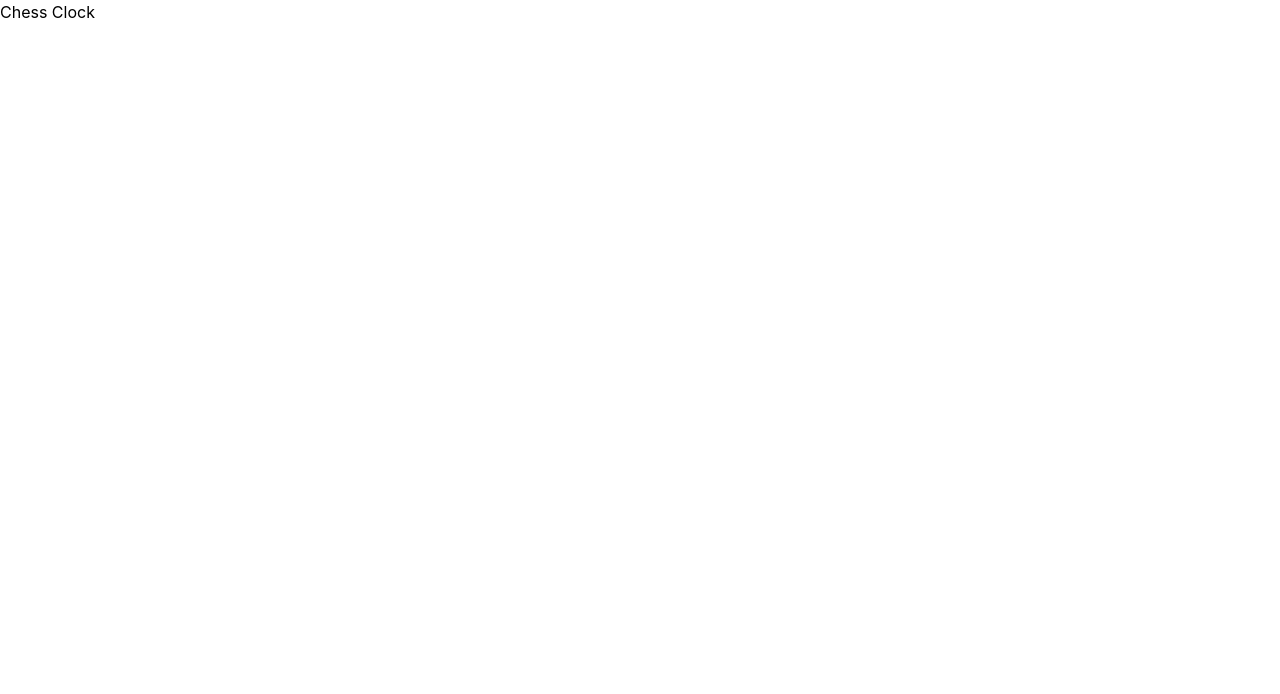
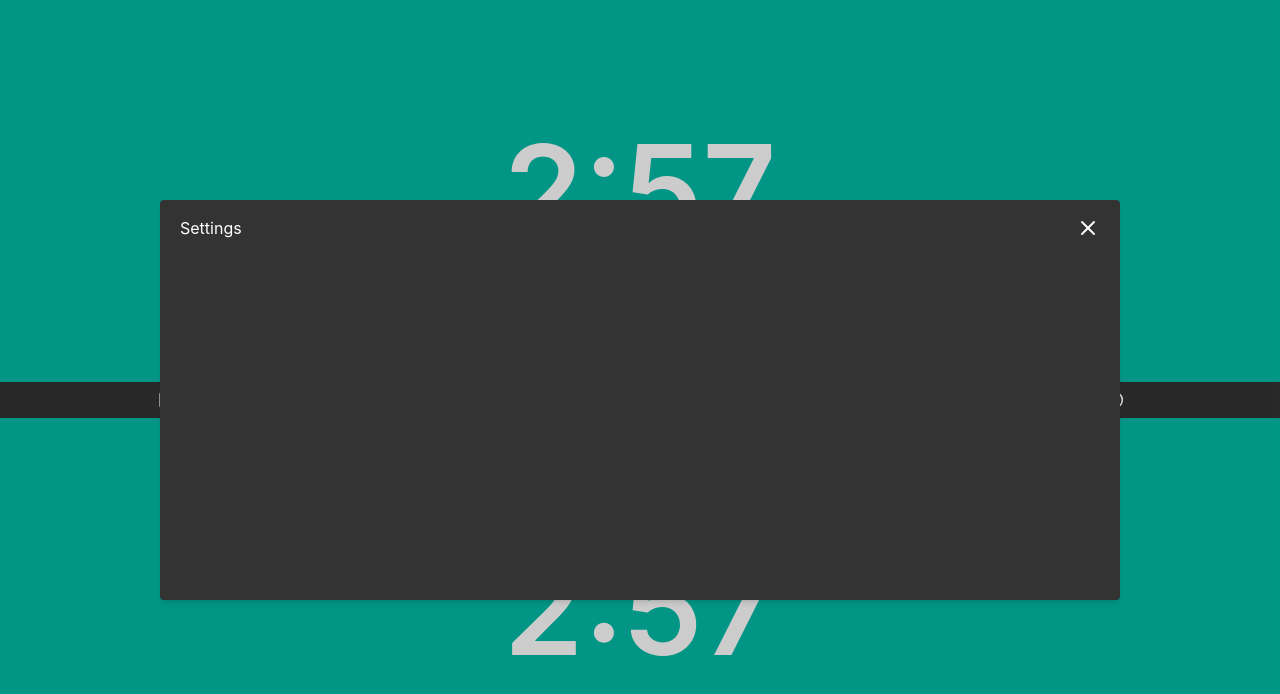
Before and after one commit to Umar-Farooq-5757/Mini-Projects, a React (Vite) app in the folder Chess Clock/: page / in a window 1280 px wide. Shown: the top 694 px of the page. Built offline with nearby package versions, Linux system fonts and the light colour scheme.

Commit message:
Chess Clock: Basic design implementation

```diff
--- a/Chess Clock/index.html
+++ b/Chess Clock/index.html
@@ -4,10 +4,11 @@
     <meta charset="UTF-8" />
     <link rel="icon" type="image/svg+xml" href="/favicon.svg" />
     <meta name="viewport" content="width=device-width, initial-scale=1.0" />
-    <title>chess-clock</title>
+    <title>Chess Clock</title>
   </head>
   <body>
     <div id="root"></div>
+    <div id="portal"></div>
     <script type="module" src="/src/main.jsx"></script>
   </body>
 </html>
--- a/Chess Clock/package.json
+++ b/Chess Clock/package.json
@@ -11,8 +11,10 @@
   },
   "dependencies": {
     "@tailwindcss/vite": "^4.2.2",
+    "lucide-react": "^1.3.0",
     "react": "^19.2.4",
     "react-dom": "^19.2.4",
+    "react-use-precision-timer": "^3.5.6",
     "tailwindcss": "^4.2.2"
   },
   "devDependencies": {
--- a/Chess Clock/src/App.jsx
+++ b/Chess Clock/src/App.jsx
@@ -1,12 +1,57 @@
-import './App.css'
-
+import { useState, useSyncExternalStore } from "react";
+import "./App.css";
+import {
+  Pause,
+  Play,
+  RotateCw,
+  SlidersHorizontal,
+  Volume2,
+  VolumeOff,
+} from "lucide-react";
+import Settings from "./components/Settings";
 function App() {
-
+  const [isPaused, setIsPaused] = useState(true);
+  const [isSoundEnabled, setIsSoundEnabled] = useState(true);
+  const [areSettingsOpen, setAreSettingsOpen] = useState(true);
   return (
-    <>
-      Chess Clock
-    </>
-  )
+    <main className="flex min-h-screen flex-col select-none">
+      {/* Player 1 time */}
+      <div className="bg-teal-500 grow text-white font-semibold text-9xl text flex justify-center items-center">
+        2:57
+      </div>
+      {/* Controls */}
+      <div className="bg-black/80 text-white py-2 px-2 flex items-center justify-around">
+        <div onClick={() => setIsPaused(!isPaused)}>
+          {isPaused ? (
+            <Play className="size-5" />
+          ) : (
+            <Pause className="size-5" />
+          )}
+        </div>
+        <div>
+          <RotateCw className="size-5" />
+        </div>
+        <div onClick={() => setAreSettingsOpen(!areSettingsOpen)}>
+          <SlidersHorizontal className="size-5" />
+        </div>
+        <div onClick={() => setIsSoundEnabled(!isSoundEnabled)}>
+          {isSoundEnabled ? (
+            <Volume2 className="size-5" />
+          ) : (
+            <VolumeOff className="size-5" />
+          )}
+        </div>
+      </div>
+      {/* Player 2 time */}
+      <div className="bg-teal-500 grow text-white font-semibold text-9xl text flex justify-center items-center">
+        2:57
+      </div>
+      <Settings
+        areSettingsOpen={areSettingsOpen}
+        setAreSettingsOpen={setAreSettingsOpen}
+      />
+    </main>
+  );
 }
 
-export default App
+export default App;
--- /dev/null
+++ b/Chess Clock/src/components/Settings.jsx
@@ -0,0 +1,24 @@
+import { X } from "lucide-react";
+import { createPortal } from "react-dom";
+
+function Settings({ areSettingsOpen, setAreSettingsOpen }) {
+  return createPortal(
+    <div
+      onClick={() => setAreSettingsOpen(false)}
+      className={`${!areSettingsOpen && "hidden"} fixed inset-0 flex justify-center items-center bg-black/20`}>
+      <div
+        onClick={(e) => e.stopPropagation()}
+        className="bg-[#333333] h-1/2 w-3/4 rounded-sm shadow-md text-white px-5 py-4">
+        <div className="flex justify-between items-center">
+          <h2>Settings</h2>
+          <button onClick={()=>setAreSettingsOpen(false)}>
+            <X />
+          </button>
+        </div>
+      </div>
+    </div>,
+    document.querySelector("#portal"),
+  );
+}
+
+export default Settings;
```
Also changed, not shown: 1 other file (tests, documents, lock files or other folders).
